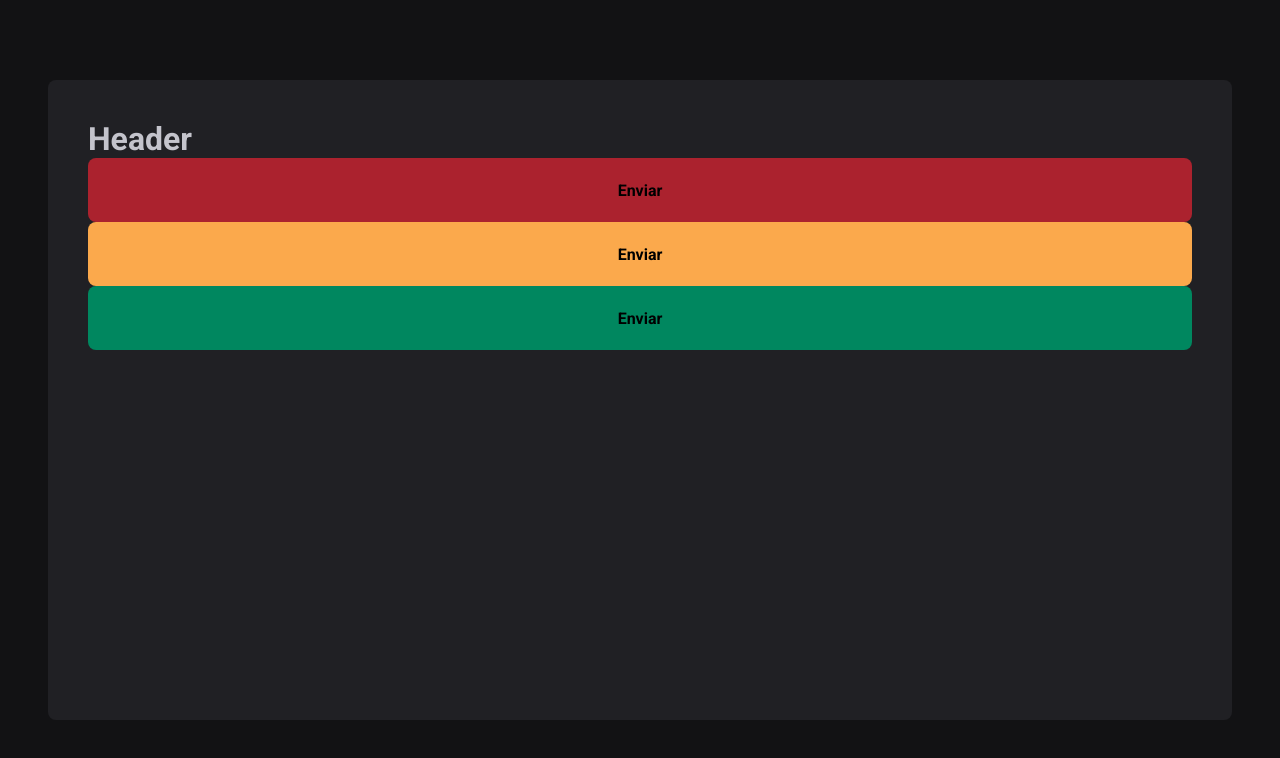
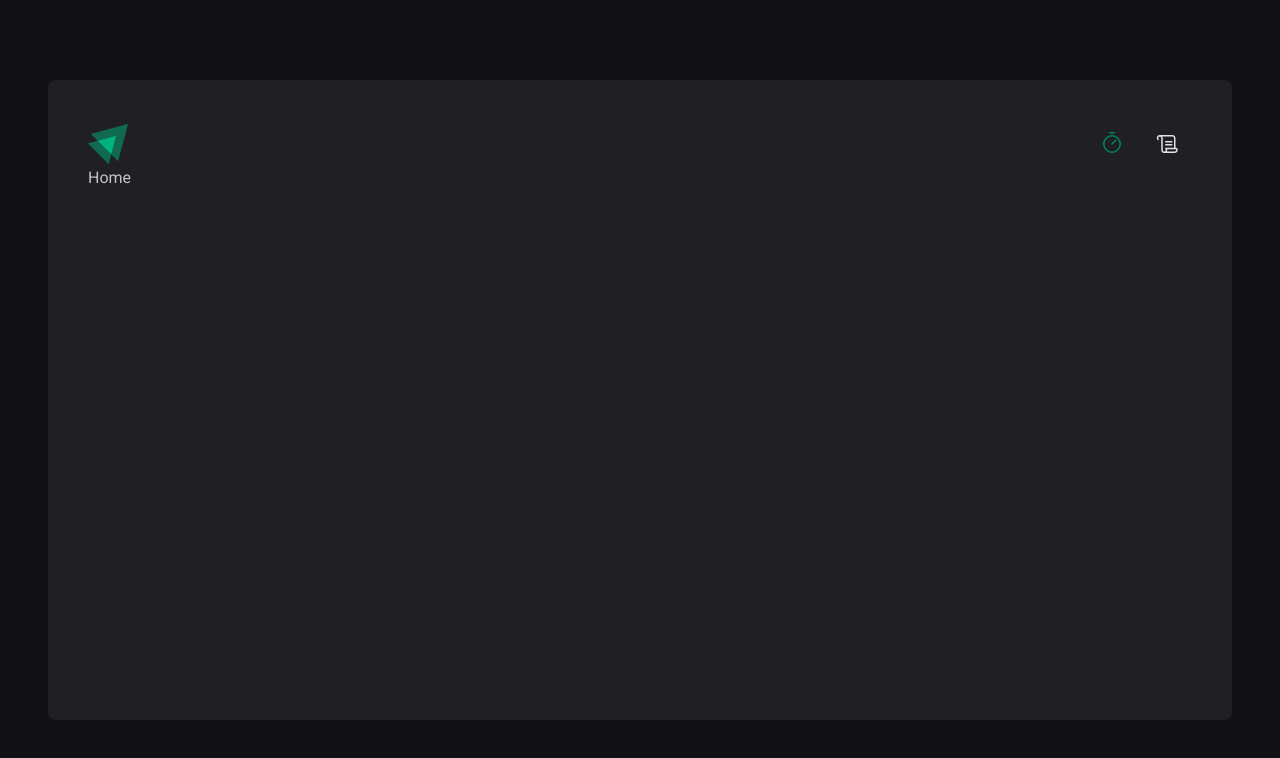
Before and after one commit to pedrocs378/ignite-timer, a React (Vite) app: page / in a window 1280 px wide. Shown: the top 758 px of the page. Built offline with nearby package versions, Linux system fonts and the light colour scheme.

Commit message:
styles: estiliza header

```diff
--- a/package.json
+++ b/package.json
@@ -18,6 +18,7 @@
     ]
   },
   "dependencies": {
+    "phosphor-react": "^1.4.1",
     "react": "^18.0.0",
     "react-dom": "^18.0.0",
     "react-router-dom": "^6.3.0",
--- a/src/components/Header.tsx
+++ /dev/null
@@ -1,3 +0,0 @@
-export function Header() {
-  return <h1>Header</h1>
-}
--- /dev/null
+++ b/src/components/Header/index.tsx
@@ -0,0 +1,23 @@
+import { NavLink } from 'react-router-dom'
+import { Scroll, Timer } from 'phosphor-react'
+
+import { Logo } from '../Logo'
+
+import * as S from './styles'
+
+export function Header() {
+  return (
+    <S.HeaderContainer>
+      <Logo />
+
+      <nav>
+        <NavLink to="/" title="Timer">
+          <Timer size={24} />
+        </NavLink>
+        <NavLink to="/history" title="Histórico">
+          <Scroll size={24} />
+        </NavLink>
+      </nav>
+    </S.HeaderContainer>
+  )
+}
--- /dev/null
+++ b/src/components/Header/styles.ts
@@ -0,0 +1,36 @@
+import styled from 'styled-components'
+
+export const HeaderContainer = styled.header`
+  display: flex;
+  align-items: center;
+  justify-content: space-between;
+
+  nav {
+    display: flex;
+    gap: 0.5rem;
+
+    a {
+      width: 3rem;
+      height: 3rem;
+
+      display: flex;
+      align-items: center;
+      justify-content: center;
+
+      color: ${({ theme }) => theme.colors['gray-100']};
+
+      border-top: 3px solid transparent;
+      border-bottom: 3px solid transparent;
+
+      transition: border-color 0.2s;
+
+      &:hover {
+        border-bottom-color: ${({ theme }) => theme.colors['green-500']};
+      }
+
+      &.active {
+        color: ${({ theme }) => theme.colors['green-500']};
+      }
+    }
+  }
+`
--- /dev/null
+++ b/src/components/Logo.tsx
@@ -0,0 +1,26 @@
+export function Logo() {
+  return (
+    <svg
+      width="40"
+      height="40"
+      viewBox="0 0 40 40"
+      fill="none"
+      xmlns="http://www.w3.org/2000/svg"
+    >
+      <path
+        opacity="0.5"
+        d="M39.9903 0.270225L30.2035 36.8334C30.1538 36.9993 29.9547 37.0491 29.8386 36.9329L23.2864 30.3771L28.1964 12.0541C28.2462 11.8881 28.0969 11.7387 27.931 11.7885L9.61815 16.7012L3.09917 10.1786C2.98306 10.0624 3.03282 9.86327 3.1987 9.81348L39.7249 0.00467392C39.8907 -0.02852 40.04 0.120853 39.9903 0.270225Z"
+        fill="#00B37E"
+      />
+      <path
+        opacity="0.5"
+        d="M23.2861 30.3768L20.7648 39.8371C20.715 40.0031 20.516 40.0529 20.3998 39.9367L0.0632817 19.6054C-0.0528324 19.4892 -0.00306943 19.2901 0.162808 19.2403L9.61781 16.7009L23.2861 30.3768Z"
+        fill="#00B37E"
+      />
+      <path
+        d="M28.1957 12.0538L23.2857 30.3768L9.61743 16.7009L27.9303 11.7882C28.0962 11.7384 28.2454 11.8878 28.1957 12.0538Z"
+        fill="#00B37E"
+      />
+    </svg>
+  )
+}
--- a/src/pages/History.tsx
+++ b/src/pages/History.tsx
@@ -1,3 +1,3 @@
 export function History() {
-  return <div>History</div>
+  return <main>History</main>
 }
--- a/src/pages/Home.tsx
+++ b/src/pages/Home.tsx
@@ -1,11 +1,3 @@
-import { Button } from '../components/Button'
-
 export function Home() {
-  return (
-    <div>
-      <Button variant="danger" />
-      <Button variant="warning" />
-      <Button variant="success" />
-    </div>
-  )
+  return <main>Home</main>
 }
```
Also changed, not shown: 1 other file (tests, documents, lock files or other folders).
